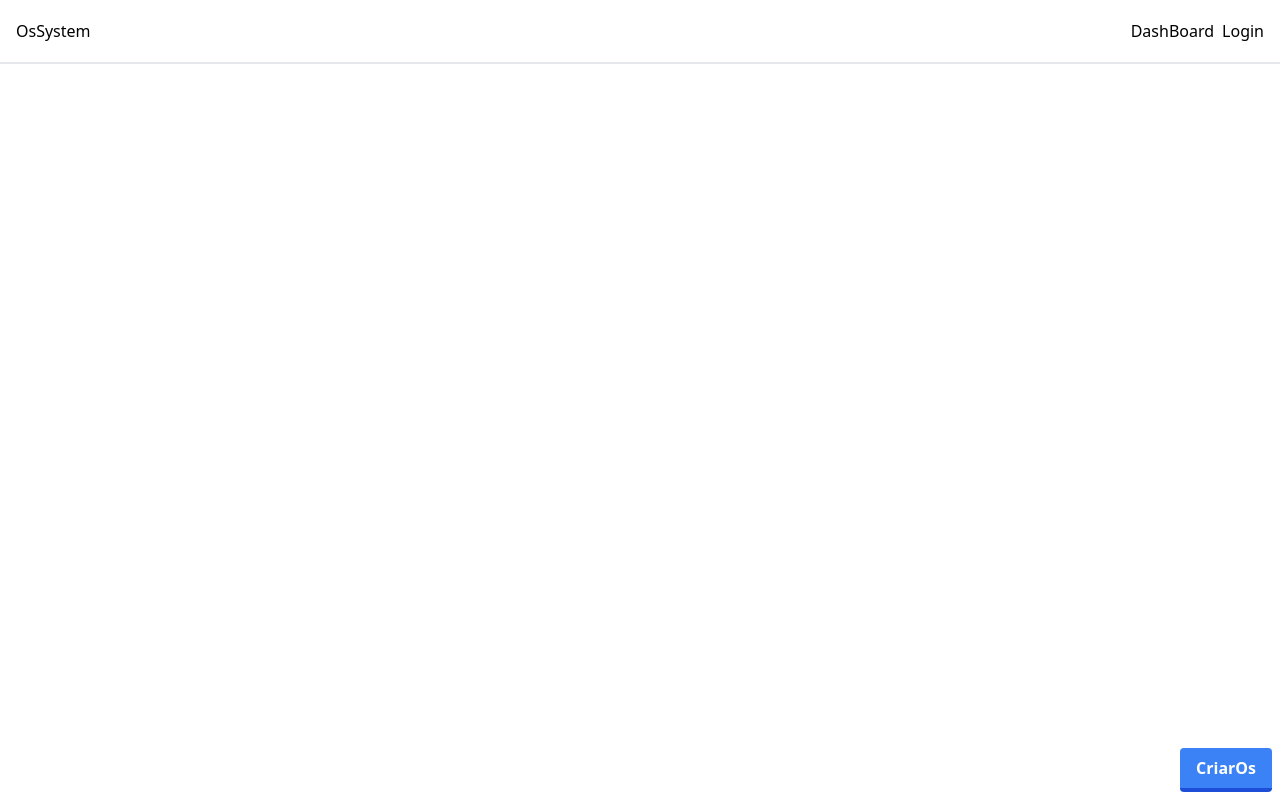
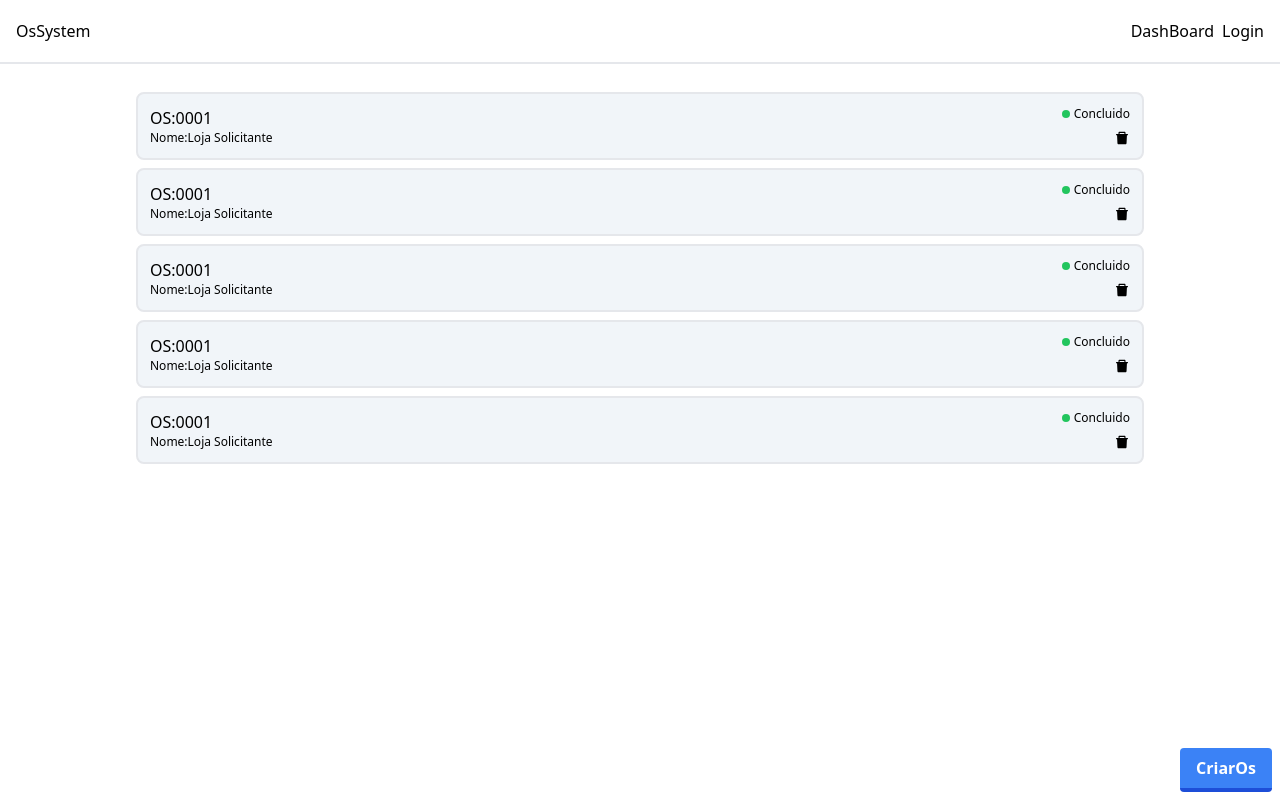
Before and after one commit to ThiagoAssalin/system-os, a Next.js app: page / in a window 1280 px wide. Built offline with nearby package versions, Linux system fonts and the light colour scheme.

Commit message:
Feat - Criando card e area que ficara as OSs

```diff
--- a/package.json
+++ b/package.json
@@ -19,6 +19,7 @@
     "postcss": "8.4.24",
     "react": "18.2.0",
     "react-dom": "18.2.0",
+    "react-icons": "^4.10.1",
     "tailwindcss": "3.3.2",
     "typescript": "5.1.6"
   }
--- /dev/null
+++ b/src/app/components/cardOs/index.tsx
@@ -0,0 +1,19 @@
+import { AiFillDelete } from "react-icons/ai";
+
+export default function CardOs(){
+    return(
+        <div className="flex justify-between p-3 h-1/5 border-2 bg-slate-100 rounded-lg">
+            <div>
+                <h2>OS:0001</h2>
+                <p className=" text-xs">Nome:Loja Solicitante</p>
+            </div>
+            <div className="flex flex-col justify-center items-end gap-2 ">
+                <div className="flex justify-center items-center gap-1">
+                    <div className=" bg-green-500 w-2 h-2 rounded"></div>
+                    <p className=" text-xs">Concluido</p>
+                </div>
+                    <button><AiFillDelete/></button>
+            </div>
+        </div>
+    )
+}
--- /dev/null
+++ b/src/app/components/osList/index.tsx
@@ -0,0 +1,13 @@
+import CardOs from "../cardOs";
+
+export default function OsList(){
+    return(
+        <div className="  w-4/5  mt-5 flex flex-col gap-2 p-2">
+            <CardOs/>
+            <CardOs/>
+            <CardOs/>
+            <CardOs/>
+            <CardOs/>
+        </div>
+    )
+}
--- a/src/app/page.tsx
+++ b/src/app/page.tsx
@@ -1,10 +1,12 @@
 import Btn from "./components/btn";
+import OsList from "./components/osList";
 
 
 export default function Home() {
   return (
-    <main>
+    <main className="flex justify-center">
       <Btn>CriarOs</Btn>
+      <OsList/>
     </main>
   )
 }
```
Also changed, not shown: 1 other file (tests, documents, lock files or other folders).
